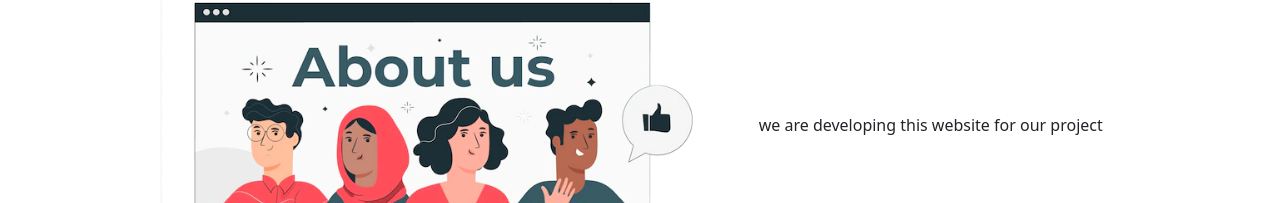
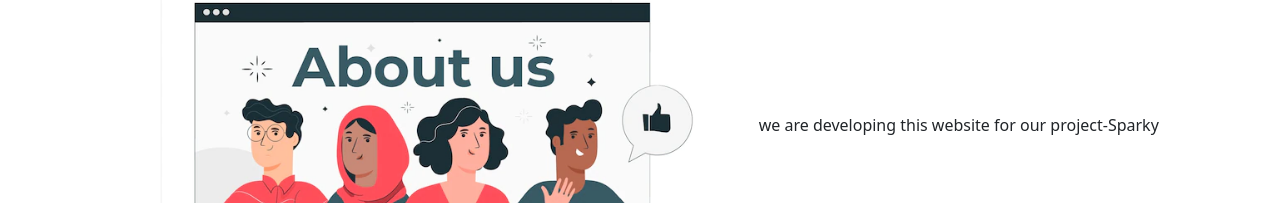
Before and after one commit to sparky690/ecommerce, a React (Create React App) app in the folder client/: page /about in a window 1280 px wide. Shown: the part 212-415 px from the top of the page. Built offline with nearby package versions, Linux system fonts and the light colour scheme.

Commit message:
Update About.js

```diff
--- a/client/src/pages/About.js
+++ b/client/src/pages/About.js
@@ -14,7 +14,7 @@ const About = () => {
         </div>
         <div className="col-md-4">
           <p className="text-justify mt-2">
-           we are developing this website for our project
+           we are developing this website for our project-Sparky
           </p>
         </div>
       </div>
```
